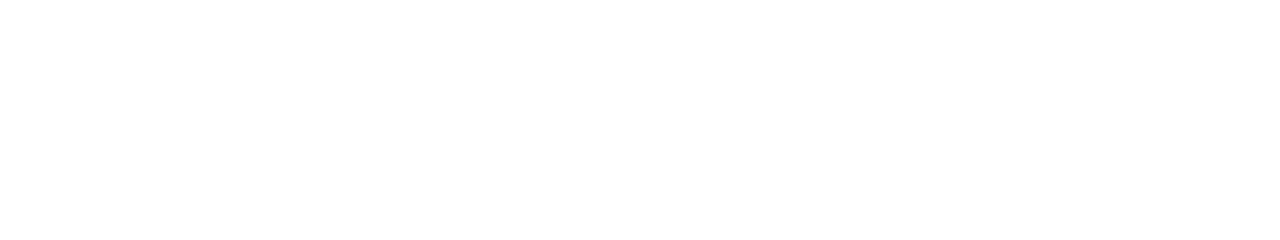
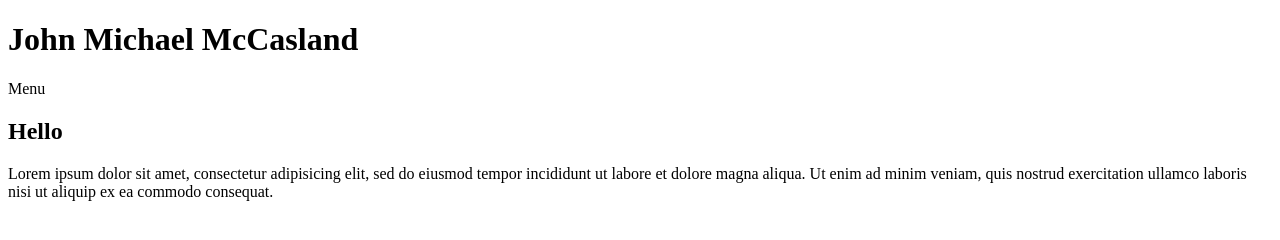
Before and after one commit to jmmccasland/portfolio, a plain HTML site: page index.html in a window 1280 px wide. Drawn offline with Linux system fonts and the light colour scheme.

Commit message:
Add html elements

```diff
--- a/index.html
+++ b/index.html
@@ -1,10 +1,32 @@
 <!DOCTYPE html>
 <html>
+
 <head>
   <meta charset="utf-8">
   <title>JM | FED</title>
 </head>
+
 <body>
+  <header>
+    <h1 class="logo">John Michael McCasland</h1>
+    <p class="nav">Menu</p>
+  </header>
 
+  <main class="section">
+    <div class="container">
+      <div class="bottom-left">
+        <h2 class="hello">Hello</h2>
+        <div class="message">
+          <p>Lorem ipsum dolor sit amet, consectetur adipisicing elit, sed do eiusmod tempor incididunt ut labore et dolore magna aliqua. Ut enim ad minim veniam, quis nostrud exercitation ullamco laboris nisi ut aliquip ex ea commodo consequat.</p>
+        </div>
+        <!--/.message-->
+      </div>
+      <!--/.bottom-left-->
+    </div>
+    <!--/.container-->
+
+
+  </main>
 </body>
+
 </html>
```
Lines whose indentation alone changed are shown as unchanged.
